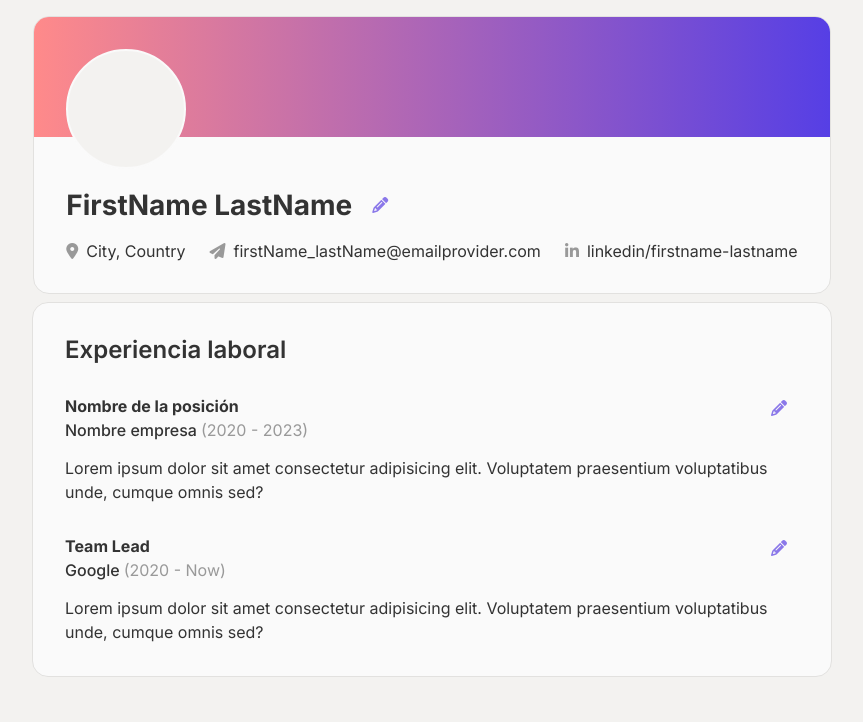
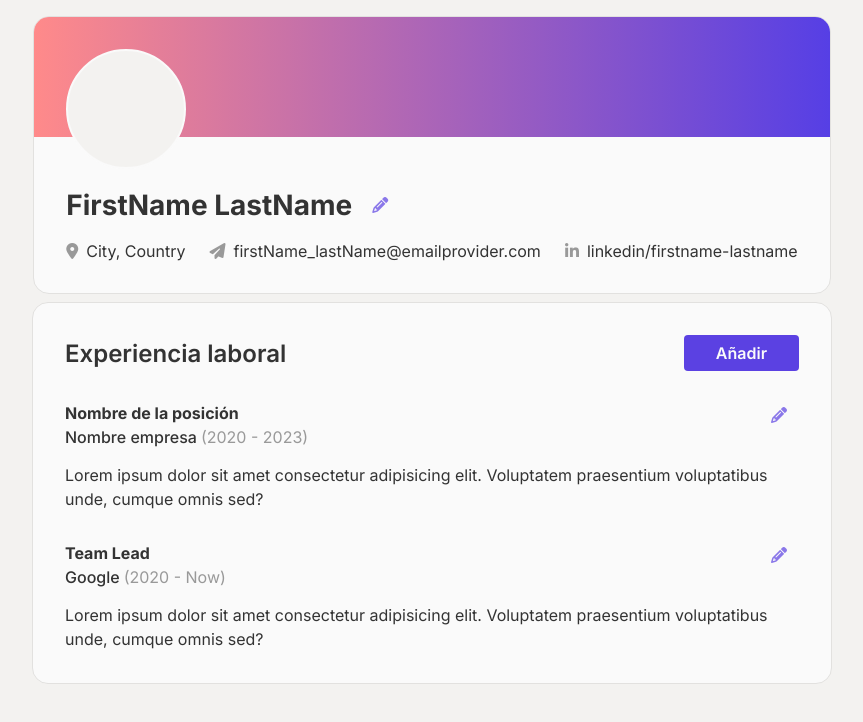
Before and after one commit to MMadlos/cv-app-builder, a React (Vite) app: page / in a window 1280 px wide. Shown: the top 722 px of the page, without its empty margins (208-1071 px from the left). Built offline with nearby package versions, Linux system fonts and the light colour scheme.

Commit message:
UI/Add Add btn in experience section

```diff
--- a/src/Components/Experience.jsx
+++ b/src/Components/Experience.jsx
@@ -3,7 +3,10 @@ import CardExperience from "./Units/CardExperience"
 function Experience({ experienceData, onClickEdit }) {
 	return (
 		<section className="experience">
-			<h2>Experiencia laboral</h2>
+			<div className="title-container">
+				<h2>Experiencia laboral</h2>
+				<button>Añadir</button>
+			</div>
 			<div className="cards-container">
 				{experienceData.map((experience) => {
 					return (
--- a/src/styles/App.css
+++ b/src/styles/App.css
@@ -40,6 +40,11 @@ button:not(.not-button) {
 button.not-button {
 	border: none;
 	background: none;
+	cursor: pointer;
+
+	:hover {
+		opacity: 50%;
+	}
 }
 
 /* GENERIC */
@@ -277,8 +282,17 @@ section.experience {
 	background-color: var(--white-bg);
 	padding: 32px;
 
-	> h2 {
+	.title-container {
+		display: flex;
+		justify-content: space-between;
+		align-items: center;
 		margin-bottom: 32px;
+
+		> button {
+			display: flex;
+			gap: 8px;
+			align-items: center;
+		}
 	}
 
 	.separator {
```
